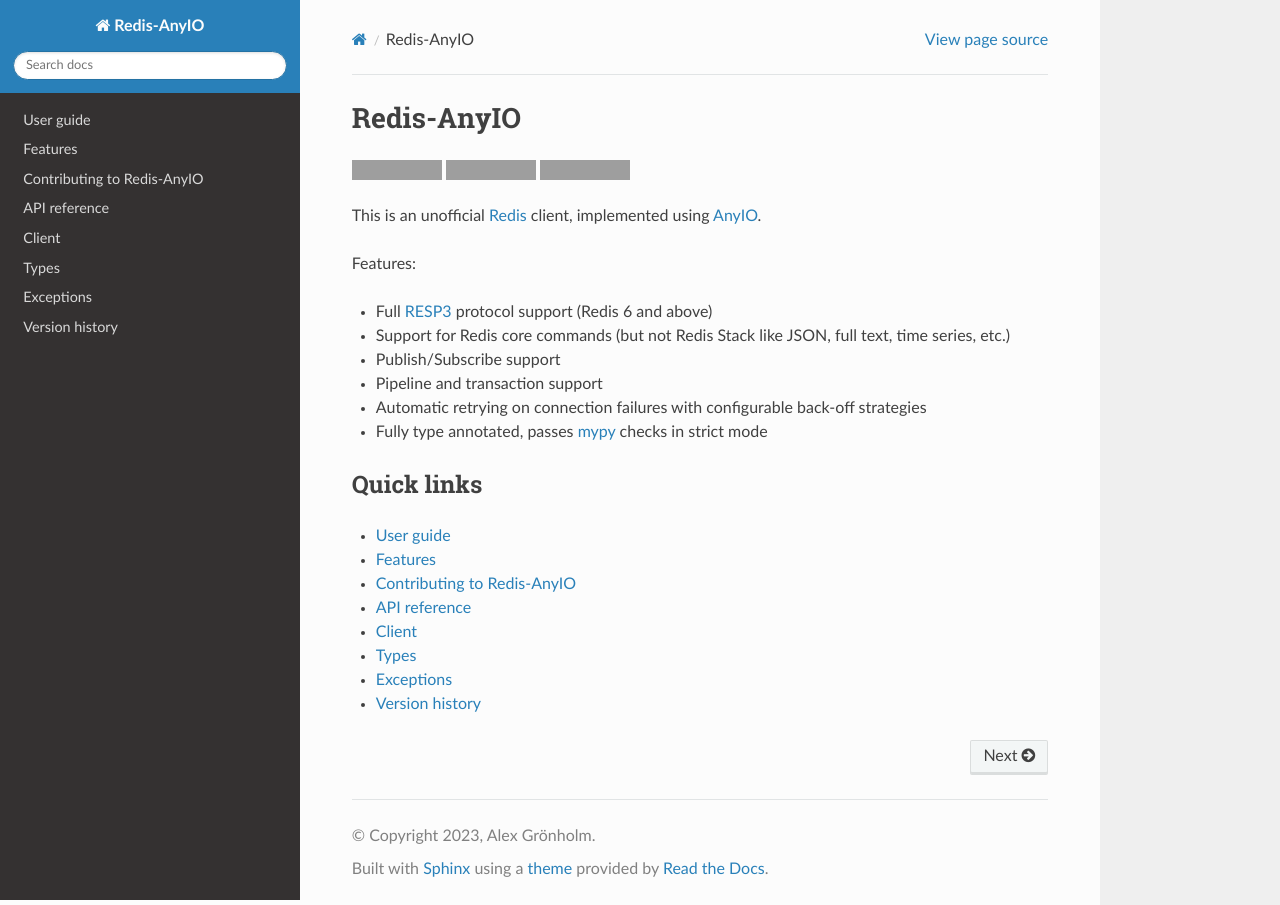
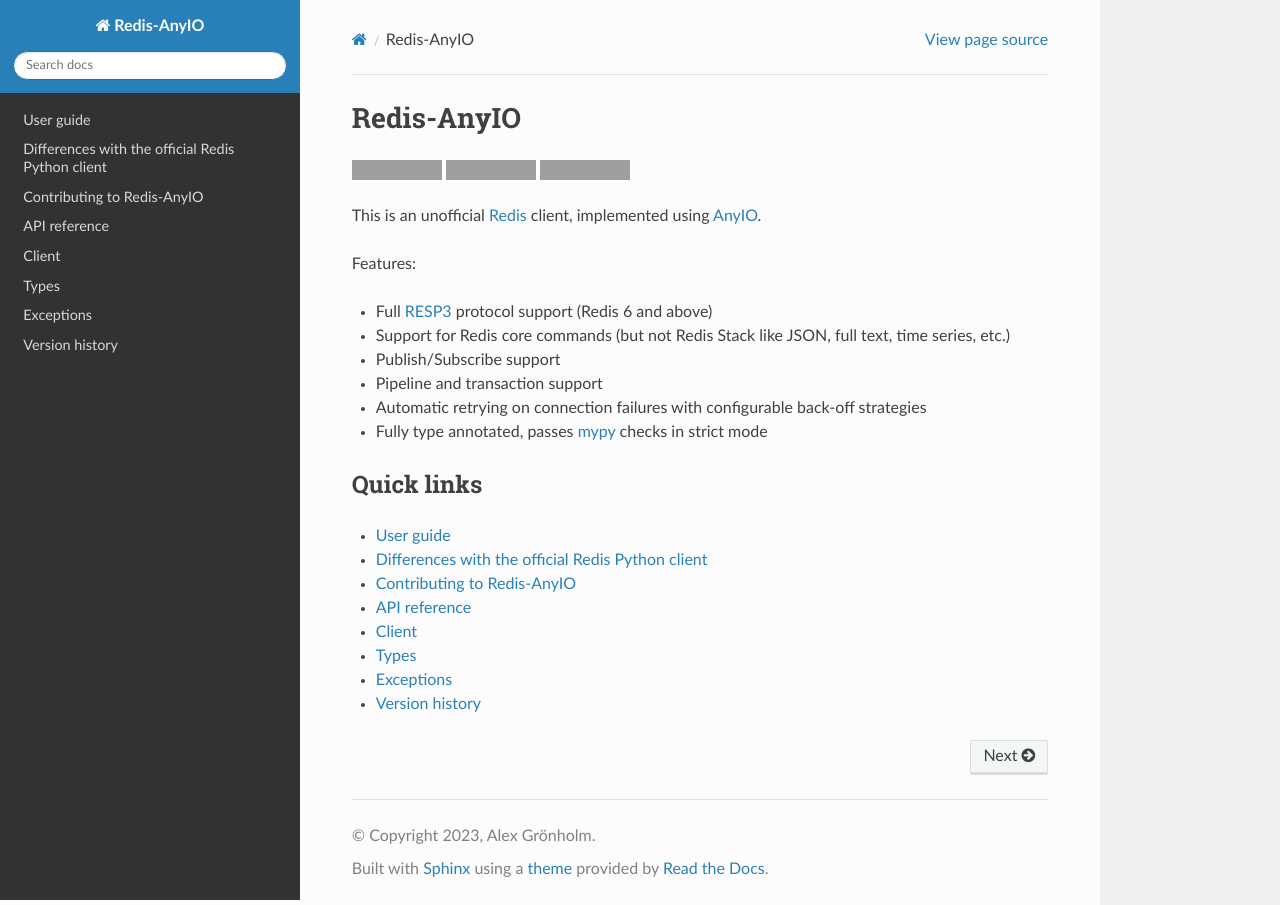
Before and after one commit to agronholm/redis-anyio, a Sphinx documentation site: the page built from docs/index.rst, in a window 1280 px wide. Built offline with Sphinx 7.4.7 and the Read the Docs theme 2.0.0, drawn with Linux system fonts in a browser that asks for light colours; the version number could not be read and is left out; some of the changed lines change nothing that is shown; grey boxes are pictures that could not be loaded.

Commit message:
Started documenting the differences between redis-py and redis-anyio

```diff
--- /dev/null
+++ b/docs/differences.rst
@@ -0,0 +1,48 @@
+Differences with the official Redis Python client
+=================================================
+
+.. py:currentmodule:: redis_anyio
+
+* Asynchronous operation:
+
+  * The official client uses :mod:`asyncio` directly, whereas this implementation
+    leverages AnyIO_ for compatibility with both Trio as well as :mod:`asyncio`.
+  * This implementation leverages structured concurrency, making it more robust against
+    cancellation and unexpected problems.
+
+* Supported features:
+
+  * Currently, this implementation only supports a narrow subset of features provided
+    by the official client. In particular, Redis Stack features are absent.
+
+* String handling: Byte string (:class:`bytes`) to unicode string (:class:`str`)
+  decoding is controlled on the level of individual method (via the ``decode``
+  argument), rather than the client object, as in the official client. This has three
+  advantages:
+
+  * It allows the Redis client object to be shared between multiple unrelated code bases
+    working together in the same application.
+  * It allows developers to opt out of unicode decoding on a case-by-case basis when
+    receiving binary data (e.g. when using Redis to cache serialized objects).
+  * It allows static type checkers to determine the exact return values of
+    string-returning commands, whereas in the official client, all such methods are
+    typed as returning either :class:`str` or :class:`bytes`.
+
+* Publish/subscribe:
+
+  * In the official client, you first create a "pubsub" object and then use that to
+    make subscriptions. In this implementation, you call :meth:`RedisClient.subscribe`,
+    :meth:`RedisClient.ssubscribe` or :meth:`RedisClient.psubscribe` and use them with
+    ``async with`` and then iterate through them to receive the push events.
+
+* Pipelines and transactions:
+
+  * Pipelines and transactions are clearly separated from each other, created via either
+    :meth:`RedisClient.pipeline` or :meth:`RedisClient.transaction`, whereas in the
+    official client they are lumped into the same pipeline class, differentiated via a
+    flag.
+  * There is currently no way to leverage the ``WATCH`` command in this implementation.
+  * Commands are queued with synchronous calls, unlike with the official async client.
+
+.. _AnyIO: https://pypi.org/project/anyio/
+.. _Trio: https://trio.readthedocs.io/en/stable/
--- a/docs/features.rst
+++ /dev/null
@@ -1,9 +0,0 @@
-Features
-=========
-
-.. py:currentmodule:: redis_anyio
-
-Differences with the official Redis Python client
--------------------------------------------------
-
-**TODO**
--- a/docs/index.rst
+++ b/docs/index.rst
@@ -10,7 +10,7 @@
    :maxdepth: 1
 
    userguide
-   features
+   differences
    contributing
    api
    versionhistory
```
